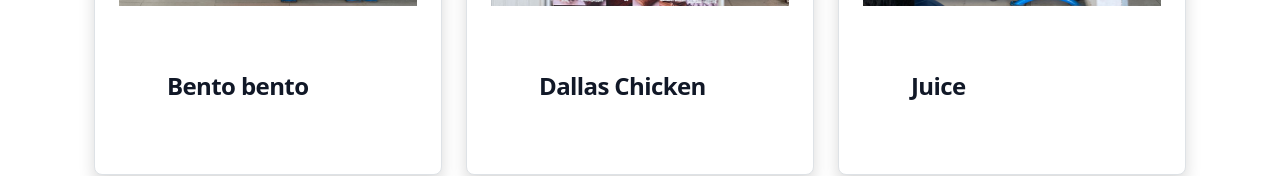
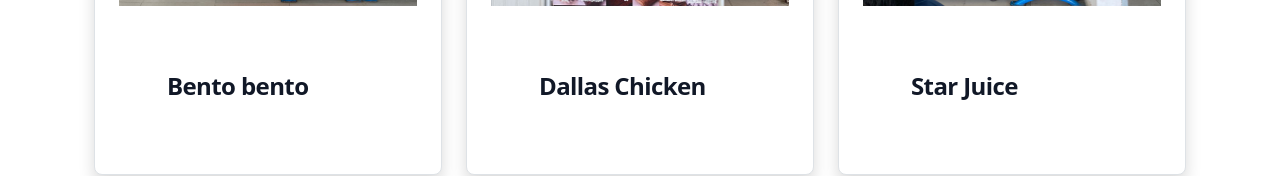
Before and after one commit to kaylcode/web-kantin, a React (Create React App) app: page / in a window 1280 px wide. Shown: the part 2245-2421 px from the top of the page. Built offline with nearby package versions, Linux system fonts and the light colour scheme.

Commit message:
updare url image

```diff
--- a/src/pages/Home.jsx
+++ b/src/pages/Home.jsx
@@ -1,5 +1,6 @@
 import React from "react";
 import { useNavigate } from "react-router-dom";
+import kantin from "../Img/kantinpastel.jpg"
 
 function Home() {
   const navigate = useNavigate();
@@ -15,8 +16,7 @@ function Home() {
           <div
             className="absolute top-0 w-full h-full bg-center bg-cover"
             style={{
-              backgroundImage:
-                "url('https://res.cloudinary.com/doa9wwlxq/image/upload/v1685944373/wr4lwiohoeqbkyjukpsw.jpg')",
+              backgroundImage: `url(${kantin})`
             }}
           >
             <span
@@ -227,7 +227,7 @@ function Home() {
                 </p>
                 <div class="p-5">
                   <h5 class="mb-2 text-2xl font-bold tracking-tight text-gray-900 dark:text-white">
-                    Juice
+                     Star Juice
                   </h5>
 
                   <p class="mb-3 font-normal text-gray-700 dark:text-gray-400">
```
